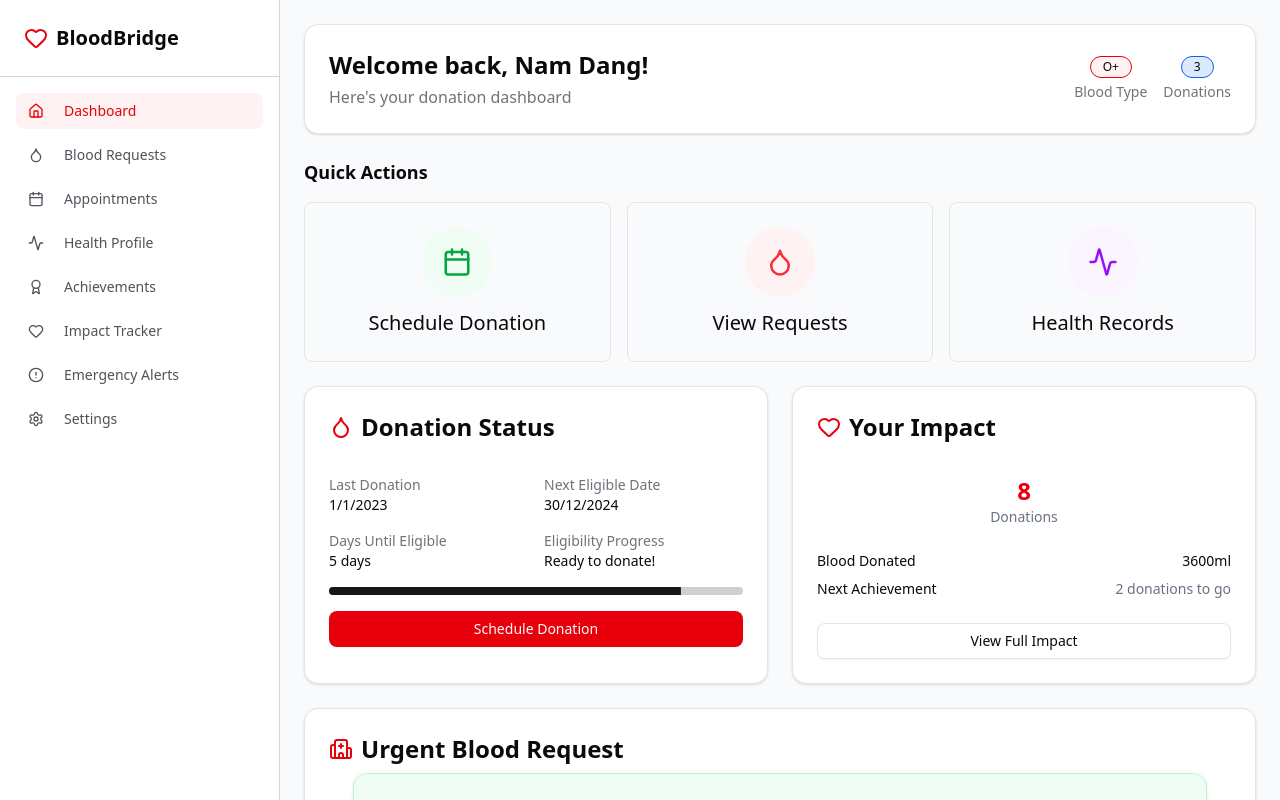
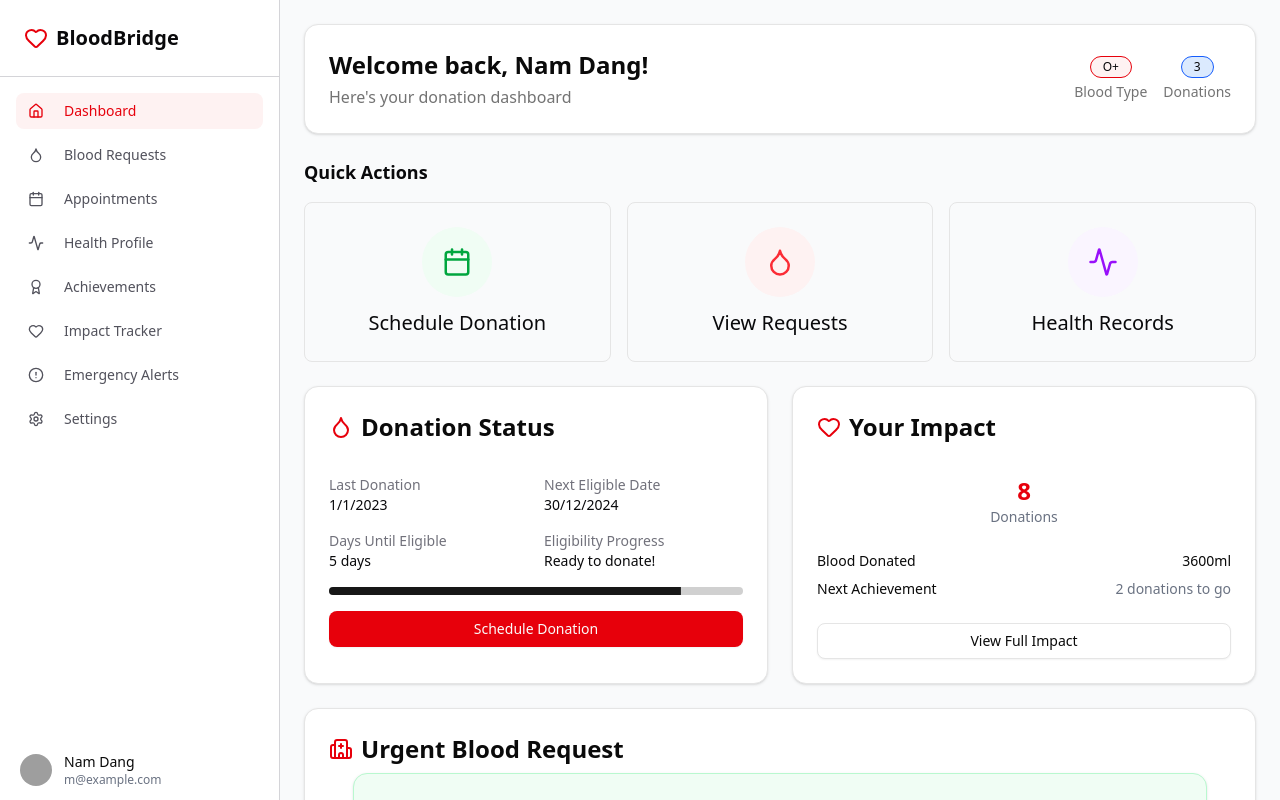
Before and after one commit to swp391-group-3/blood-donation-system-frontend, a React (Vite) app: page / in a window 1280 px wide. Shown: the top 800 px of the page. Built offline with nearby package versions, Linux system fonts and the light colour scheme; grey boxes are pictures that could not be loaded.

Commit message:
feat: add sticky to sidebar to increase the UX

```diff
--- a/src/components/SideBar.tsx
+++ b/src/components/SideBar.tsx
@@ -13,7 +13,7 @@ import { Avatar, AvatarFallback, AvatarImage } from '@/components/ui/avatar';
 
 export function SideBar() {
     return (
-        <div className="w-70 bg-white border-zinc-300 flex flex-col">
+        <div className="sticky top-0 h-screen w-70 bg-white border-zinc-300 flex flex-col">
             <div className="p-6 border-b border-r border-zinc-300">
                 <div className="flex items-center space-x-2">
                     <Heart className="h-6 w-6 text-red-600" />
```
